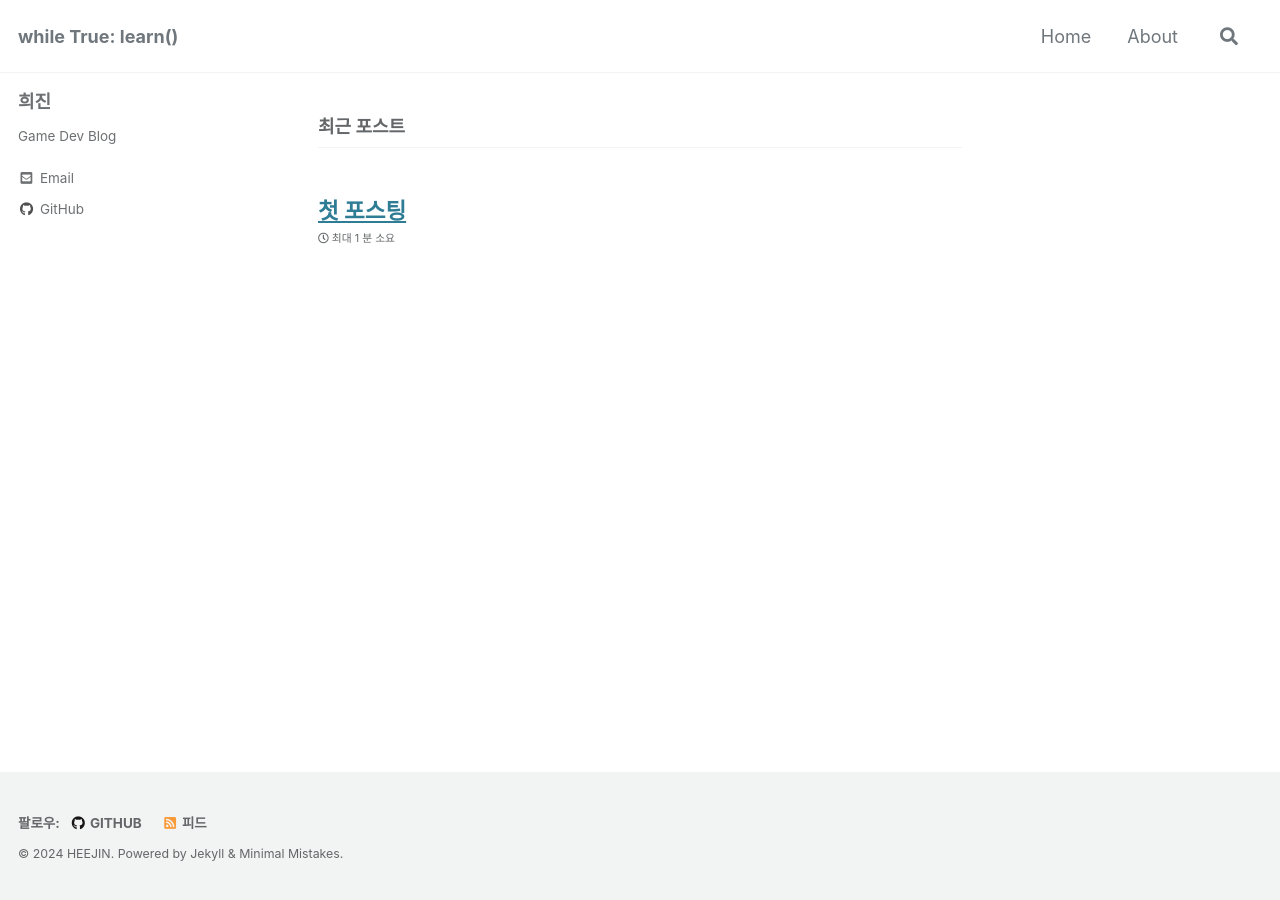
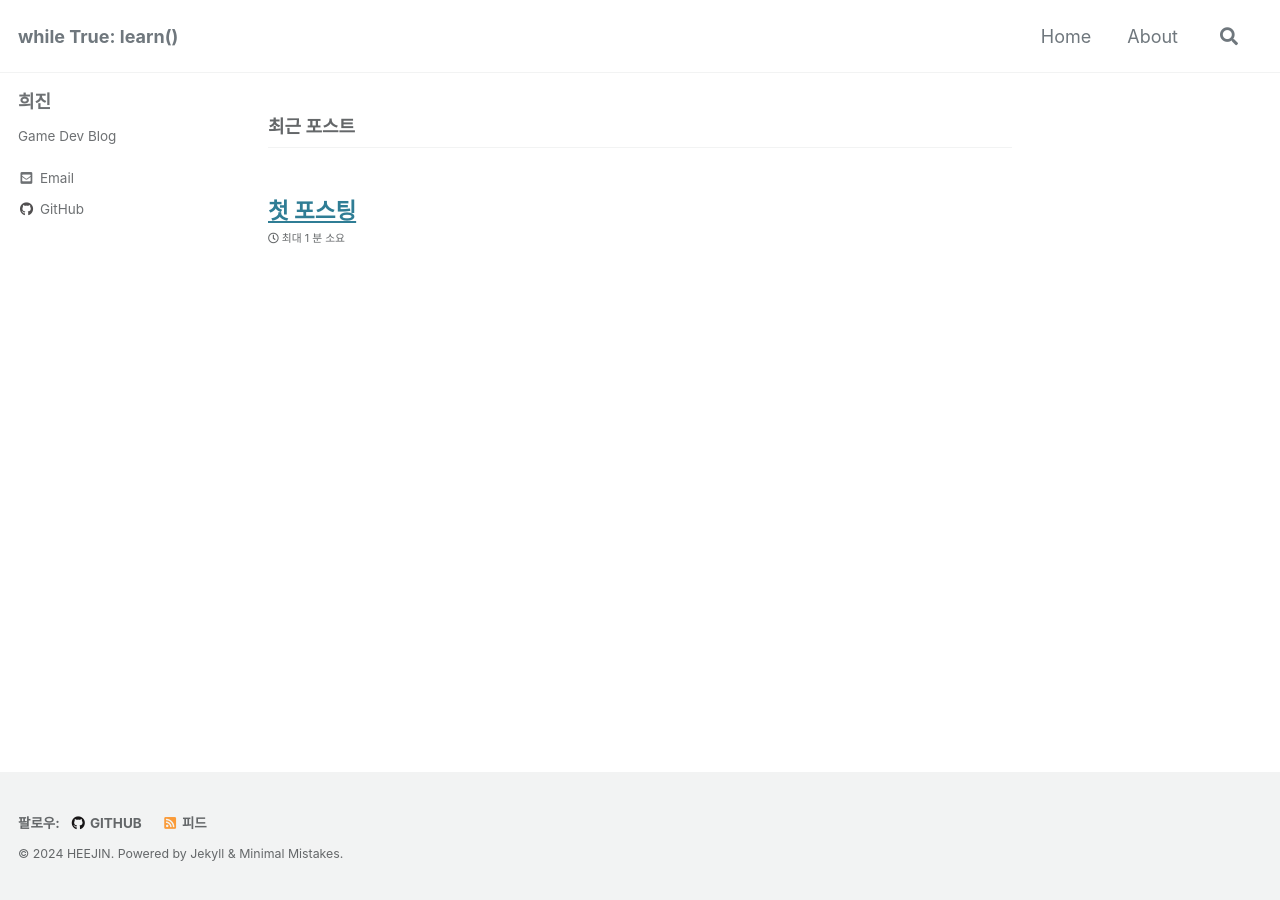
Before and after one commit to hjlee6824/hjlee6824.github.io, a Jekyll site: the page built from index.html, in a window 1280 px wide. Built offline with Jekyll 4.4.1, drawn with Linux system fonts in a browser that asks for light colours; cached includes are drawn as plain includes; some web fonts are replaced; the list of posts is cut into pages by our own code.

Commit message:
폰트 수정

```diff
--- a/_sass/minimal-mistakes/_variables.scss
+++ b/_sass/minimal-mistakes/_variables.scss
@@ -14,7 +14,7 @@ $indent-var: 1.3em !default;
 
 /* system typefaces */
 $serif: Georgia, Times, serif !default;
-$sans-serif: "GyeonggiTitle", -apple-system, BlinkMacSystemFont, "Roboto", "Segoe UI",
+$sans-serif: "SUIT-Regular", -apple-system, BlinkMacSystemFont, "Roboto", "Segoe UI",
   "Helvetica Neue", "Lucida Grande", Arial, sans-serif !default;
 $monospace: "D2Coding", Monaco, Consolas, "Lucida Console", monospace !default;
 
@@ -156,7 +156,7 @@ $max-width: $x-large !default;
    ========================================================================== */
 
 $right-sidebar-width-narrow: 200px !default;
-$right-sidebar-width: 300px !default;
+$right-sidebar-width: 250px !default;
 $right-sidebar-width-wide: 400px !default;
 
 /*
--- a/assets/css/main.scss
+++ b/assets/css/main.scss
@@ -7,6 +7,13 @@ search: false
 
 @import "minimal-mistakes/skins/{{ site.minimal_mistakes_skin | default: 'default' }}"; // skin
 @import "minimal-mistakes"; // main partials
+
+@font-face {
+    font-family: 'SUIT-Regular';
+    src: url('https://cdn.jsdelivr.net/gh/projectnoonnu/noonfonts_suit@1.0/SUIT-Regular.woff2') format('woff2');
+    font-weight: normal;
+    font-style: normal;
+}
 
 @font-face {
     font-family: 'GyeonggiTitle';
```
